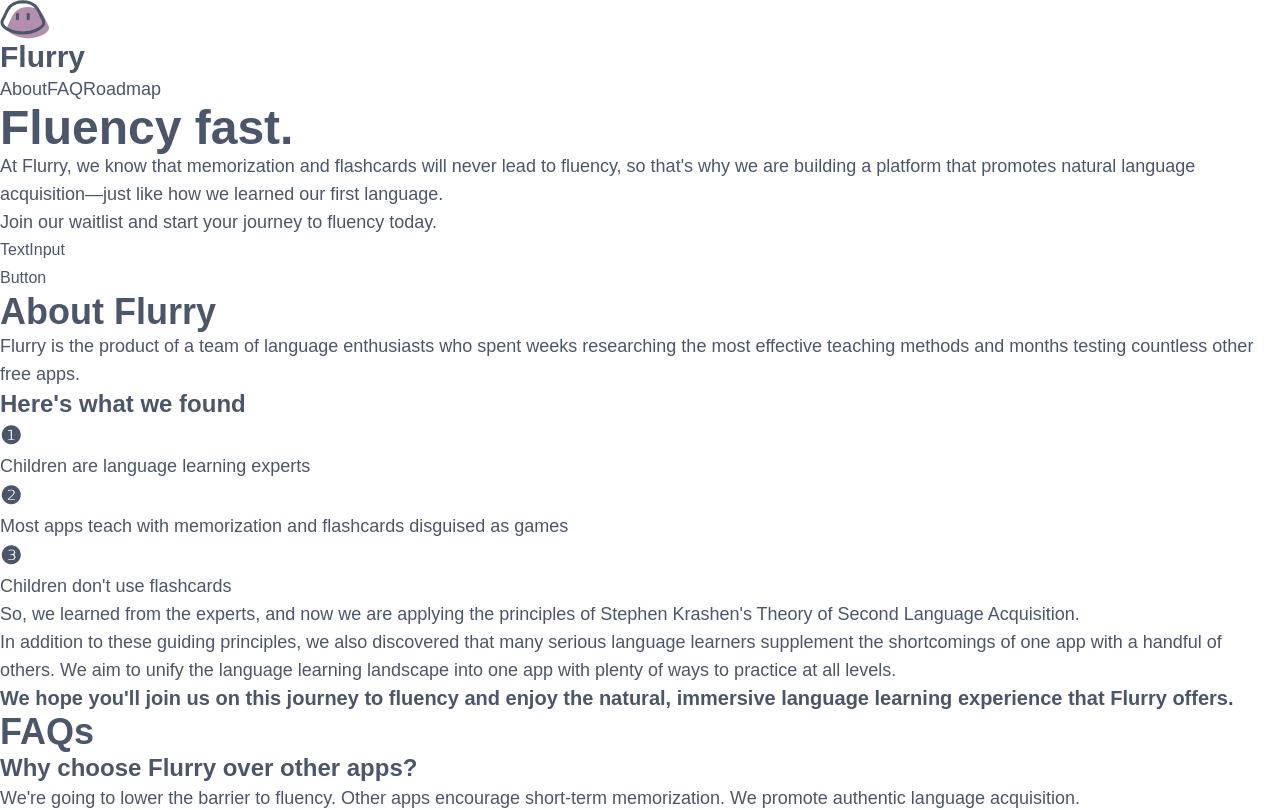
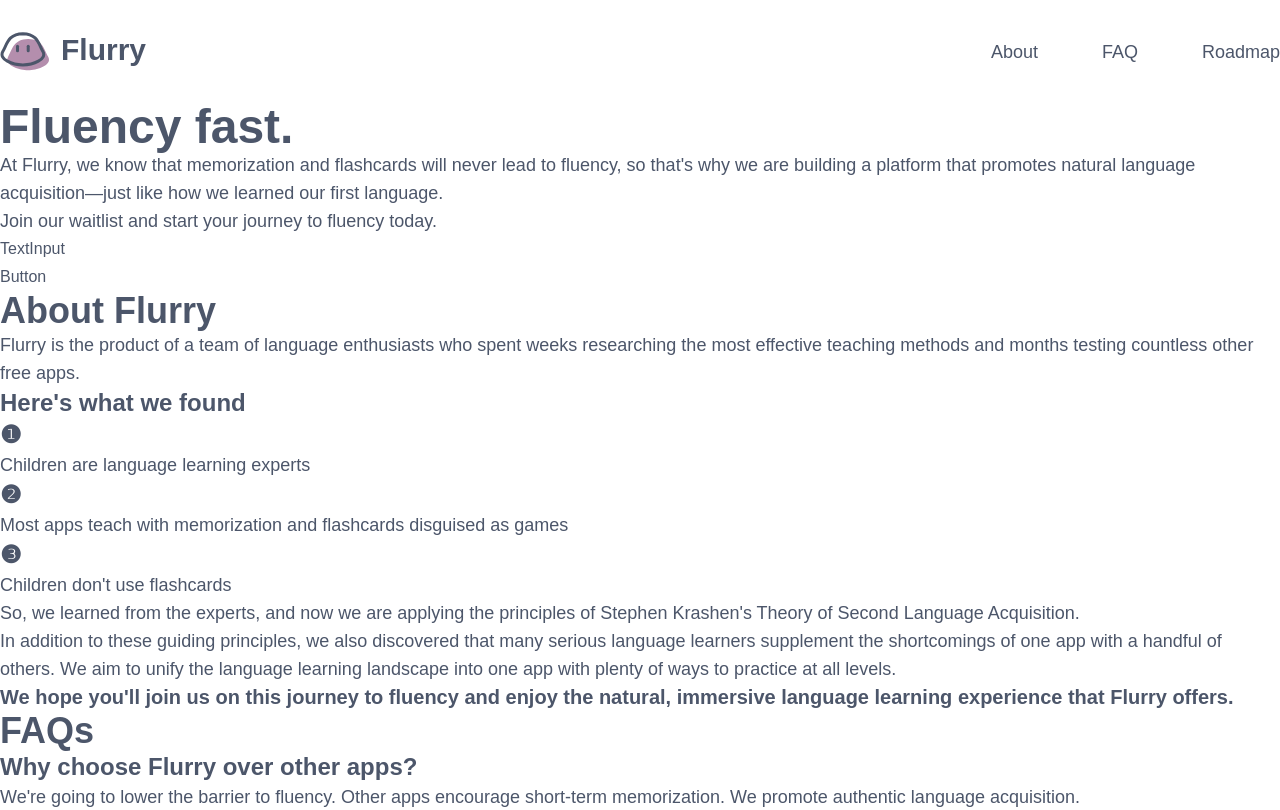
Before and after one commit to learnflurry/waitlist, a React (Create React App) app: page / in a window 1280 px wide. Shown: the top 810 px of the page. Built offline with nearby package versions, Linux system fonts and the light colour scheme; a web font is replaced by a local one.

Commit message:
finished desktop header

```diff
--- a/src/components/Header.tsx
+++ b/src/components/Header.tsx
@@ -1,13 +1,42 @@
 import { ReactComponent as FlurryLogo } from "assets/flu-small.svg";
+import { useEffect, useState } from "react";
 
 export default function Header() {
+    const [isPaddingLarge, setIsPaddingLarge] = useState(true);
+
+    // Scroll Listener
+    useEffect(() => {
+        const listenScrollEvent = () => {
+            const threshold = 10;
+            setIsPaddingLarge(
+                document.body.scrollTop < threshold &&
+                    document.documentElement.scrollTop < threshold
+            );
+        };
+
+        window.addEventListener("scroll", listenScrollEvent);
+        return () => {
+            window.removeEventListener("scroll", listenScrollEvent);
+        };
+    });
+
     return (
-        <>
-            <FlurryLogo />
-            <h3>Flurry</h3>
-            <a href="#">About</a>
-            <a href="#">FAQ</a>
-            <a href="#">Roadmap</a>
-        </>
+        <nav
+            className={`sticky top-0 w-full backdrop-blur-lg backdrop-filter transition-all duration-300 ease-in-out ${
+                isPaddingLarge ? "py-8" : "py-4 shadow"
+            }`}
+        >
+            <div className="container flex flex-row justify-between ">
+                <a href="#intro" className="flex flex-row gap-x-3">
+                    <FlurryLogo />
+                    <h3>Flurry</h3>
+                </a>
+                <div className="flex flex-row items-center gap-x-16">
+                    <a href="#about">About</a>
+                    <a href="#faq">FAQ</a>
+                    <a href="#roadmap">Roadmap</a>
+                </div>
+            </div>
+        </nav>
     );
 }
```
